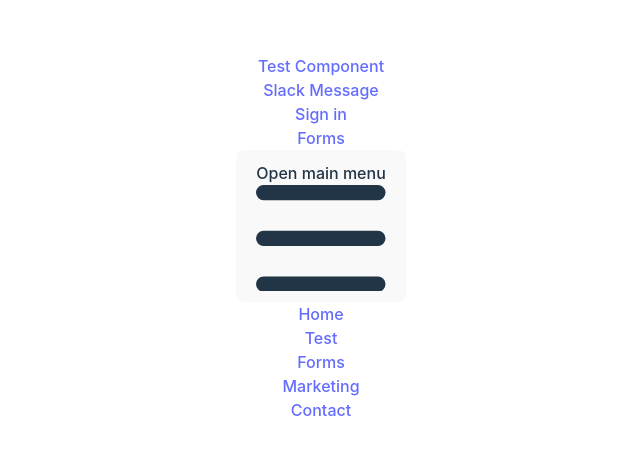
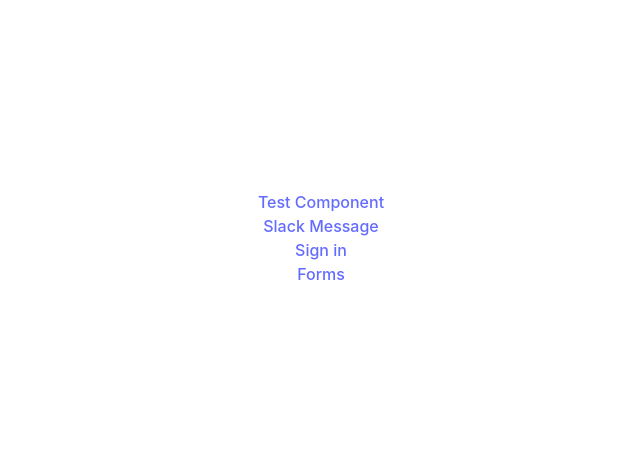
Before and after one commit to yurivasconcelos/old-yurivasconcelos.github.io, a React (Vite) app: page / in a window 1280 px wide. Shown: the part 162-616 px from the top of the page, without its empty margins (319-959 px from the left). Built offline with nearby package versions, Linux system fonts and the light colour scheme.

Commit message:
fix navbar

```diff
--- a/src/components/Navbar.tsx
+++ b/src/components/Navbar.tsx
@@ -12,71 +12,6 @@
       <br />
       <Link to={`forms`}>Forms</Link>
       <br />
-      <nav className='bg-white border-gray-200 dark:bg-gray-900'>
-        <div className='max-w-screen-xl flex flex-wrap items-center justify-between mx-auto p-4'>
-          <button
-            data-collapse-toggle='navbar-default'
-            type='button'
-            className='inline-flex items-center p-2 w-10 h-10 justify-center text-sm text-gray-500 rounded-lg md:hidden hover:bg-gray-100 focus:outline-none focus:ring-2 focus:ring-gray-200 dark:text-gray-400 dark:hover:bg-gray-700 dark:focus:ring-gray-600'
-            aria-controls='navbar-default'
-            aria-expanded='false'>
-            <span className='sr-only'>Open main menu</span>
-            <svg
-              className='w-5 h-5'
-              aria-hidden='true'
-              xmlns='http://www.w3.org/2000/svg'
-              fill='none'
-              viewBox='0 0 17 14'>
-              <path
-                stroke='currentColor'
-                strokeLinecap='round'
-                strokeLinejoin='round'
-                strokeWidth='2'
-                d='M1 1h15M1 7h15M1 13h15'
-              />
-            </svg>
-          </button>
-          <div className='hidden w-full md:block md:w-auto' id='navbar-default'>
-            <ul className='font-medium flex flex-col p-4 md:p-0 mt-4 border border-gray-100 rounded-lg bg-gray-50 md:flex-row md:space-x-8 rtl:space-x-reverse md:mt-0 md:border-0 md:bg-white dark:bg-gray-800 md:dark:bg-gray-900 dark:border-gray-700'>
-              <li>
-                <Link
-                  className='block py-2 px-3 text-white bg-blue-700 rounded md:bg-transparent md:text-blue-700 md:p-0 dark:text-white md:dark:text-blue-500'
-                  to={`/`}>
-                  Home
-                </Link>
-              </li>
-              <li>
-                <Link
-                  className='block py-2 px-3 text-gray-900 rounded hover:bg-gray-100 md:hover:bg-transparent md:border-0 md:hover:text-blue-700 md:p-0 dark:text-white md:dark:hover:text-blue-500 dark:hover:bg-gray-700 dark:hover:text-white md:dark:hover:bg-transparent'
-                  to={`/test`}>
-                  Test
-                </Link>
-              </li>
-              <li>
-                <Link
-                  className='block py-2 px-3 text-gray-900 rounded hover:bg-gray-100 md:hover:bg-transparent md:border-0 md:hover:text-blue-700 md:p-0 dark:text-white md:dark:hover:text-blue-500 dark:hover:bg-gray-700 dark:hover:text-white md:dark:hover:bg-transparent'
-                  to={`/forms`}>
-                  Forms
-                </Link>
-              </li>
-              <li>
-                <Link
-                  className='block py-2 px-3 text-gray-900 rounded hover:bg-gray-100 md:hover:bg-transparent md:border-0 md:hover:text-blue-700 md:p-0 dark:text-white md:dark:hover:text-blue-500 dark:hover:bg-gray-700 dark:hover:text-white md:dark:hover:bg-transparent'
-                  to={`/marketing`}>
-                  Marketing
-                </Link>
-              </li>
-              <li>
-                <a
-                  href='#'
-                  className='block py-2 px-3 text-gray-900 rounded hover:bg-gray-100 md:hover:bg-transparent md:border-0 md:hover:text-blue-700 md:p-0 dark:text-white md:dark:hover:text-blue-500 dark:hover:bg-gray-700 dark:hover:text-white md:dark:hover:bg-transparent'>
-                  Contact
-                </a>
-              </li>
-            </ul>
-          </div>
-        </div>
-      </nav>
     </nav>
   );
 };
```
